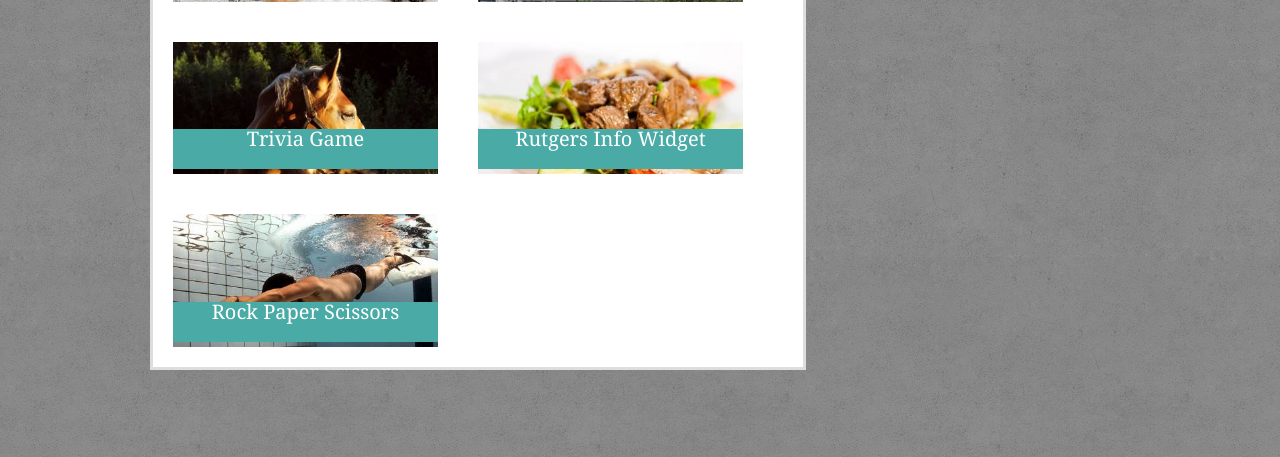
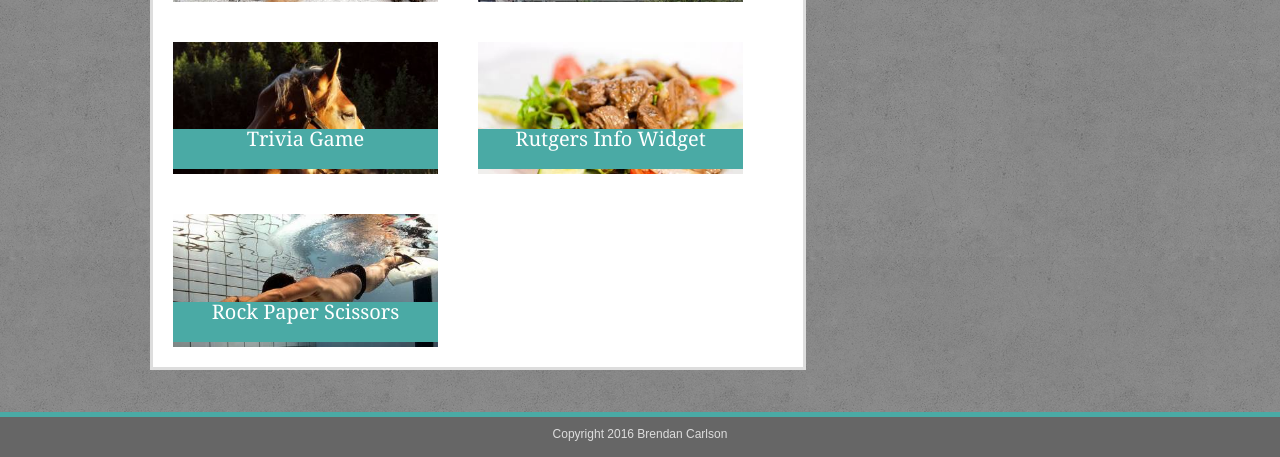
Before and after one commit to brendansky/basic-portfolio, a plain HTML site: page portfolio.html in a window 1280 px wide. Shown: the part 343-800 px from the top of the page. Drawn offline with Linux system fonts and the light colour scheme.

Commit message:
changed html

```diff
--- a/portfolio.html
+++ b/portfolio.html
@@ -58,6 +58,11 @@
 
         </aside>
 
+    <footer>
+            Copyright 2016 Brendan Carlson
+    </footer>
+
+
 
 </body>
 </html>
```
